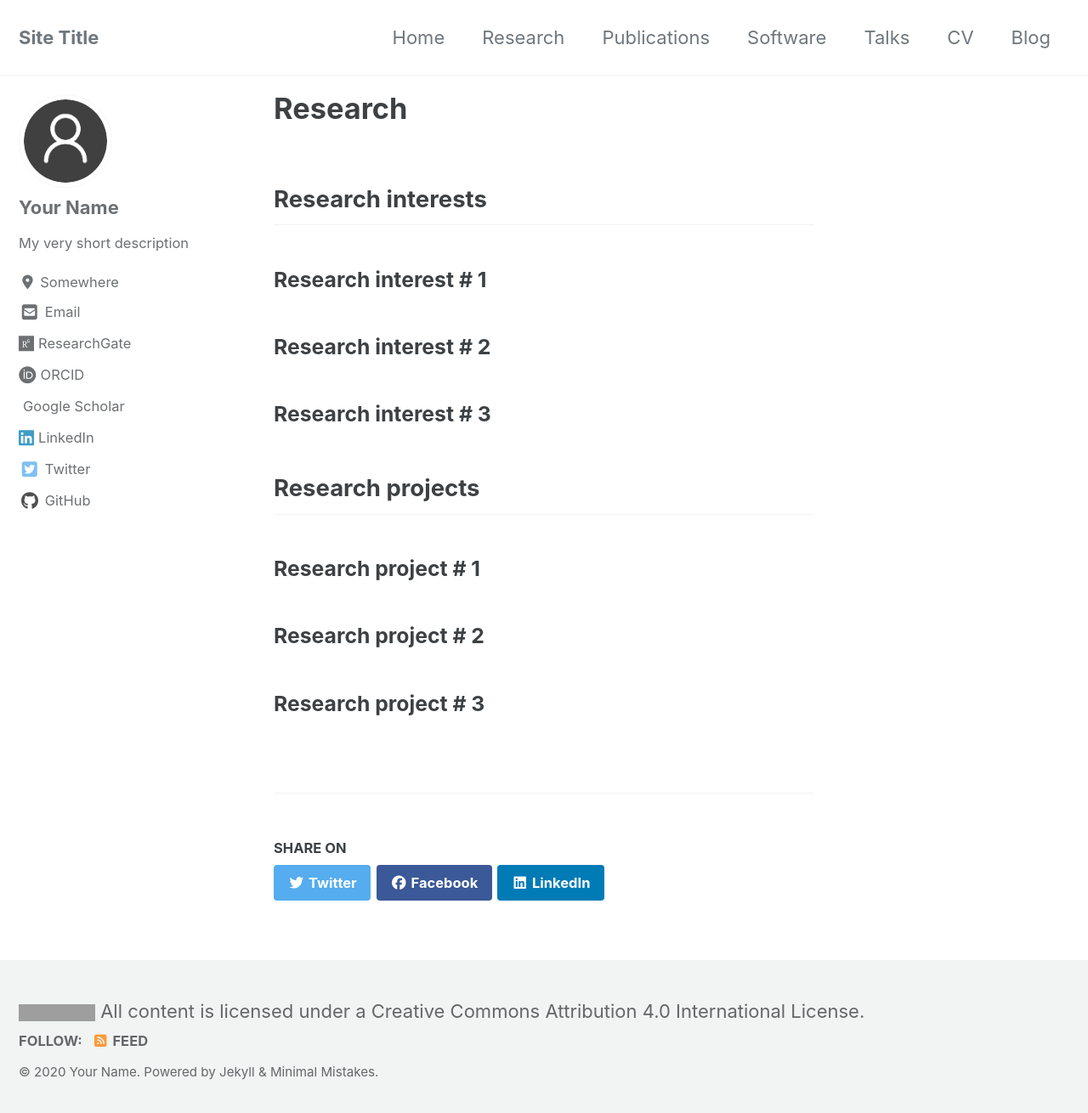
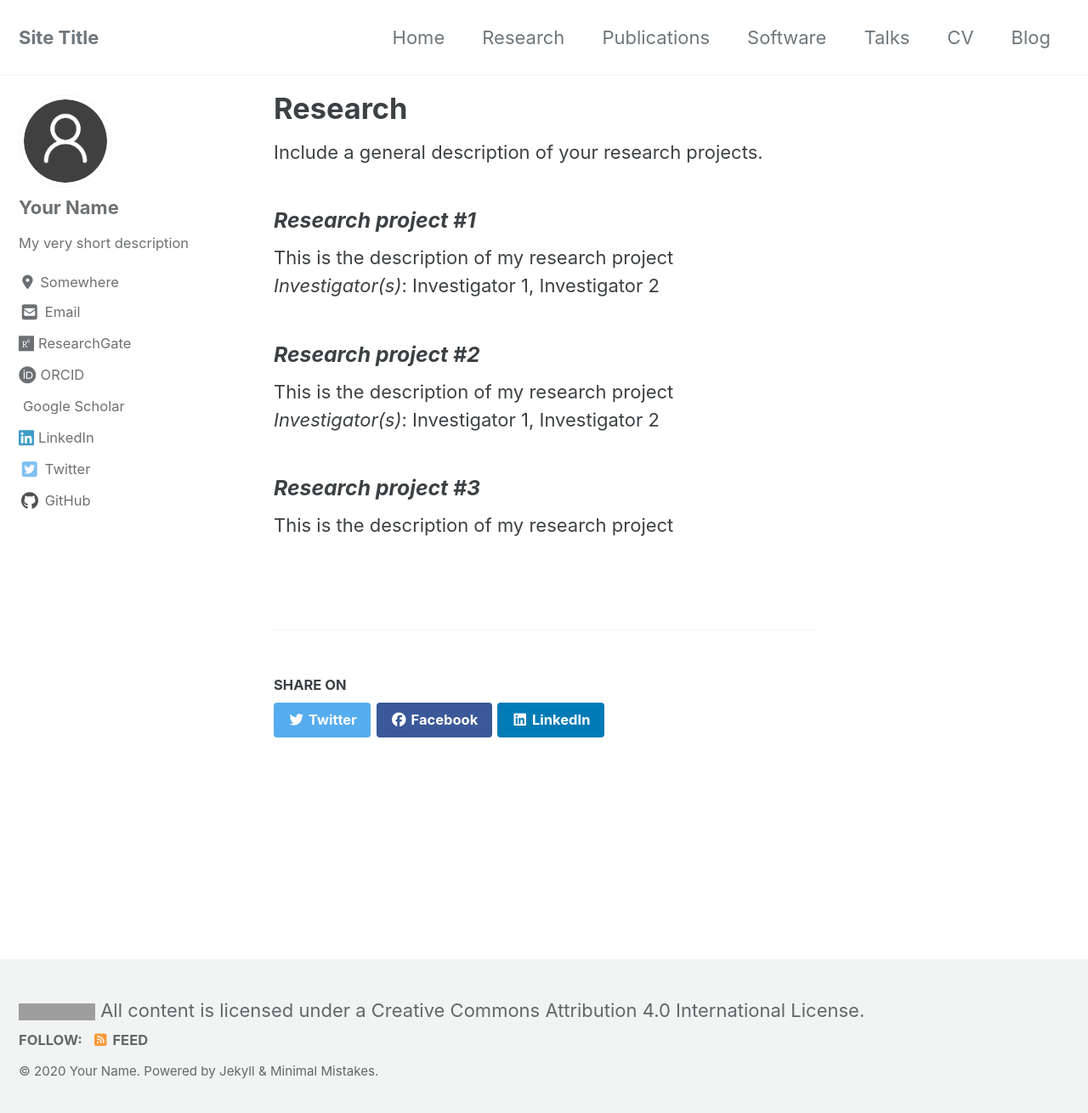
Before and after one commit to mario-bermonti/academic-website-template, a Jekyll site: the page built from _pages/research.md, in a window 1280 px wide and 1317 px high. Shown: the top 1310 px of the window at 85% size. Built offline with Jekyll 4.4.1, drawn with Linux system fonts in a browser that asks for light colours; cached includes are drawn as plain includes; nearby versions of some CDN libraries; a style sheet for code colours, icons or effects is not loaded; grey boxes are pictures that could not be loaded.

Commit message:
Research content now built from yml

```diff
--- /dev/null
+++ b/_data/research.yml
@@ -0,0 +1,14 @@
+- title: "Research project #1"
+  description:
+    This is the description of my research project
+  investigators: Investigator 1, Investigator 2
+
+- title: "Research project #2"
+  description:
+    This is the description of my research project
+  investigators: Investigator 1, Investigator 2
+
+# Example without investigators
+- title: "Research project #3"
+  description:
+    This is the description of my research project
--- /dev/null
+++ b/_layouts/research.html
@@ -0,0 +1,15 @@
+---
+layout: single
+---
+
+{{ content }}
+
+{% if site.data.research %}
+    {% for project in site.data.research %}
+        <h3><em>{{ project.title }}</em></h3>
+        <p>{{ project.description }}
+        {% if project.investigators %}
+            <br /><em>Investigator(s)</em>: {{ project.investigators }}</p>
+        {% endif %}
+    {% endfor %}
+{% endif %}
--- a/_pages/research.md
+++ b/_pages/research.md
@@ -1,17 +1,8 @@
 ---
 title: "Research"
-excerpt: "My research interests and projects"
+excerpt: "My research projects"
 permalink: /research/
+layout: research
 ---
 
-## Research interests
-### Research interest # 1
-### Research interest # 2
-### Research interest # 3
-
-
-
-## Research projects
-### Research project # 1
-### Research project # 2
-### Research project # 3
+Include a general description of your research projects.
```
